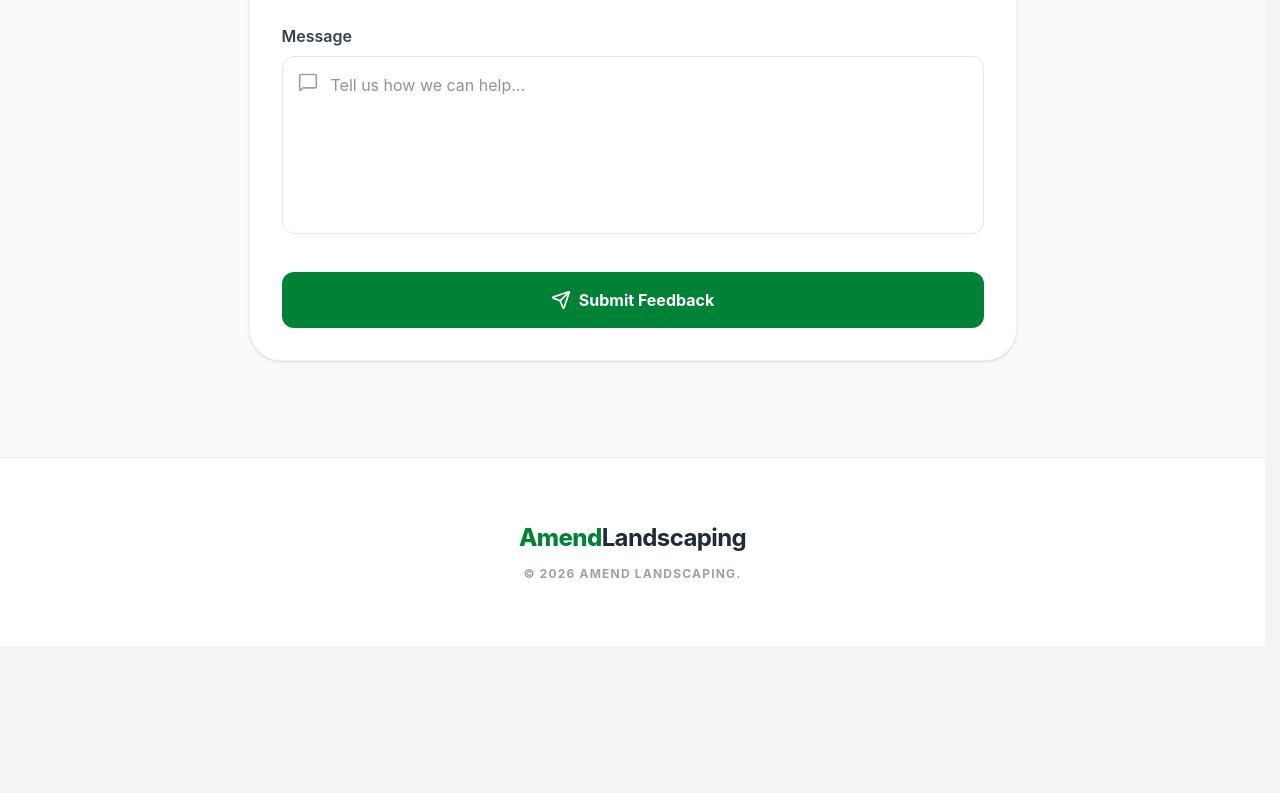
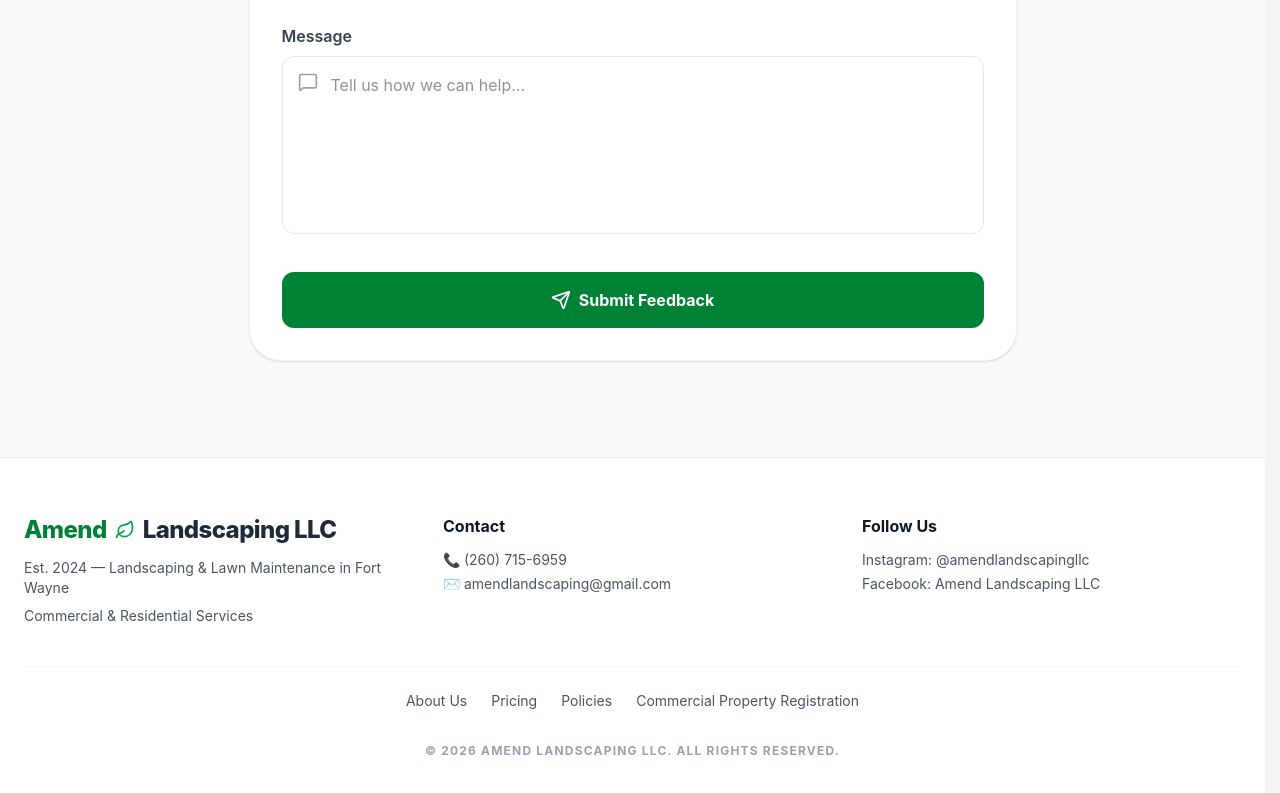
Before and after one commit to GarethNobleLFG/amend-landscaping-web-app, a React app in the folder frontend/: page / in a window 1280 px wide. Shown: the part 2543-3336 px from the top of the page. Before the commit the page ends 3189 px from the top, so only its background shows below. Built offline with nearby package versions, Linux system fonts and the light colour scheme; no server answers; the HTML template or start-up script is replaced by a standard one.

Commit message:
Added new component Footer

```diff
--- a/frontend/src/App.jsx
+++ b/frontend/src/App.jsx
@@ -5,6 +5,7 @@ import AdminDash from './pages/admin-dashboard/AdminDashboard';
 import AdminLogin from './pages/admin-dashboard/AdminLogin';
 import Commercial from './pages/commercial/Commercial';
 import About from './pages/landing/AboutUs';
+import Footer from './components/Footer';
 
 function App() {
   return (
@@ -18,6 +19,7 @@ function App() {
         <Route path="/about" element={<About />} />
         <Route path="*" element={<Navigate to="/" replace />} />
       </Routes>
+      <Footer />
     </Router>
   );
 }
--- /dev/null
+++ b/frontend/src/components/Footer.jsx
@@ -0,0 +1,90 @@
+import { Leaf } from 'lucide-react';
+
+const Footer = () => {
+    return (
+        <footer className="bg-white border-t border-gray-200 pt-14 pb-10">
+            <div className="max-w-7xl mx-auto px-6">
+
+                {/* Top Section */}
+                <div className="grid grid-cols-1 md:grid-cols-3 gap-10 text-center md:text-left">
+
+                    {/* Brand */}
+                    <div>
+                        <h3 className="text-2xl font-extrabold text-green-700 tracking-tight flex items-center justify-center md:justify-start gap-2">
+                            Amend <Leaf className="w-5 h-5 text-green-600" />
+                            <span className="text-gray-800">Landscaping LLC</span>
+                        </h3>
+
+                        <p className="mt-3 text-sm text-gray-600">
+                            Est. 2024 — Landscaping & Lawn Maintenance in Fort Wayne
+                        </p>
+
+                        <p className="mt-2 text-sm text-gray-600">
+                            Commercial & Residential Services
+                        </p>
+                    </div>
+
+                    {/* Contact */}
+                    <div>
+                        <h4 className="font-bold text-gray-900 mb-3">Contact</h4>
+
+                        <p className="text-sm text-gray-600">
+                            📞 (260) 715-6959
+                        </p>
+
+                        <p className="text-sm text-gray-600 mt-1">
+                            ✉️ amendlandscaping@gmail.com
+                        </p>
+                    </div>
+
+                    {/* Social */}
+                    <div>
+                        <h4 className="font-bold text-gray-900 mb-3">Follow Us</h4>
+
+                        <a
+                            href="https://instagram.com/amendlandscapingllc"
+                            target="_blank"
+                            className="block text-sm text-gray-600 hover:text-green-700 transition"
+                        >
+                            Instagram: @amendlandscapingllc
+                        </a>
+
+                        <a
+                            href="https://facebook.com/amendlandscapingllc"
+                            target="_blank"
+                            className="block text-sm text-gray-600 hover:text-green-700 transition mt-1"
+                        >
+                            Facebook: Amend Landscaping LLC
+                        </a>
+                    </div>
+                </div>
+
+                {/* Navigation Links */}
+                <div className="mt-10 border-t border-gray-100 pt-6 flex flex-wrap justify-center gap-6 text-sm text-gray-600">
+                    <a href="/about" className="hover:text-green-700 transition">
+                        About Us
+                    </a>
+
+                    <a href="/pricing" className="hover:text-green-700 transition">
+                        Pricing
+                    </a>
+
+                    <a href="/policies" className="hover:text-green-700 transition">
+                        Policies
+                    </a>
+
+                    <a href="/commercial" className="hover:text-green-700 transition">
+                        Commercial Property Registration
+                    </a>
+                </div>
+
+                {/* Bottom */}
+                <div className="mt-8 text-center text-xs text-gray-400 font-bold tracking-widest uppercase">
+                    © {new Date().getFullYear()} Amend Landscaping LLC. All rights reserved.
+                </div>
+            </div>
+        </footer>
+    );
+};
+
+export default Footer;
--- a/frontend/src/pages/landing/AboutUs.jsx
+++ b/frontend/src/pages/landing/AboutUs.jsx
@@ -151,18 +151,6 @@ const About = () => {
                     </div>
                 </motion.div>
             </div>
-
-            {/* Footer */}
-            <footer className="bg-white border-t border-gray-200 py-12 text-center">
-                <h3 className="text-2xl font-extrabold text-green-700 tracking-tight mb-3">
-                    Amend
-                    <span className="text-gray-800">Landscaping</span>
-                </h3>
-
-                <p className="text-xs text-gray-400 font-bold tracking-widest uppercase">
-                    © {new Date().getFullYear()} Amend Landscaping.
-                </p>
-            </footer>
         </div>
     );
 };
--- a/frontend/src/pages/landing/Landing.jsx
+++ b/frontend/src/pages/landing/Landing.jsx
@@ -109,13 +109,6 @@ function Landing() {
 
       <FeedbackForm />
 
-
-      <footer className="bg-white border-t border-gray-200 py-16 text-center">
-        <h3 className="text-2xl font-extrabold text-green-700 tracking-tight mb-3">
-          Amend<span className="text-gray-800 font-bold">Landscaping</span>
-        </h3>
-        <p className="text-xs text-gray-400 font-bold tracking-widest uppercase">&copy; {new Date().getFullYear()} Amend Landscaping.</p>
-      </footer>
     </div>
   );
 }
```
